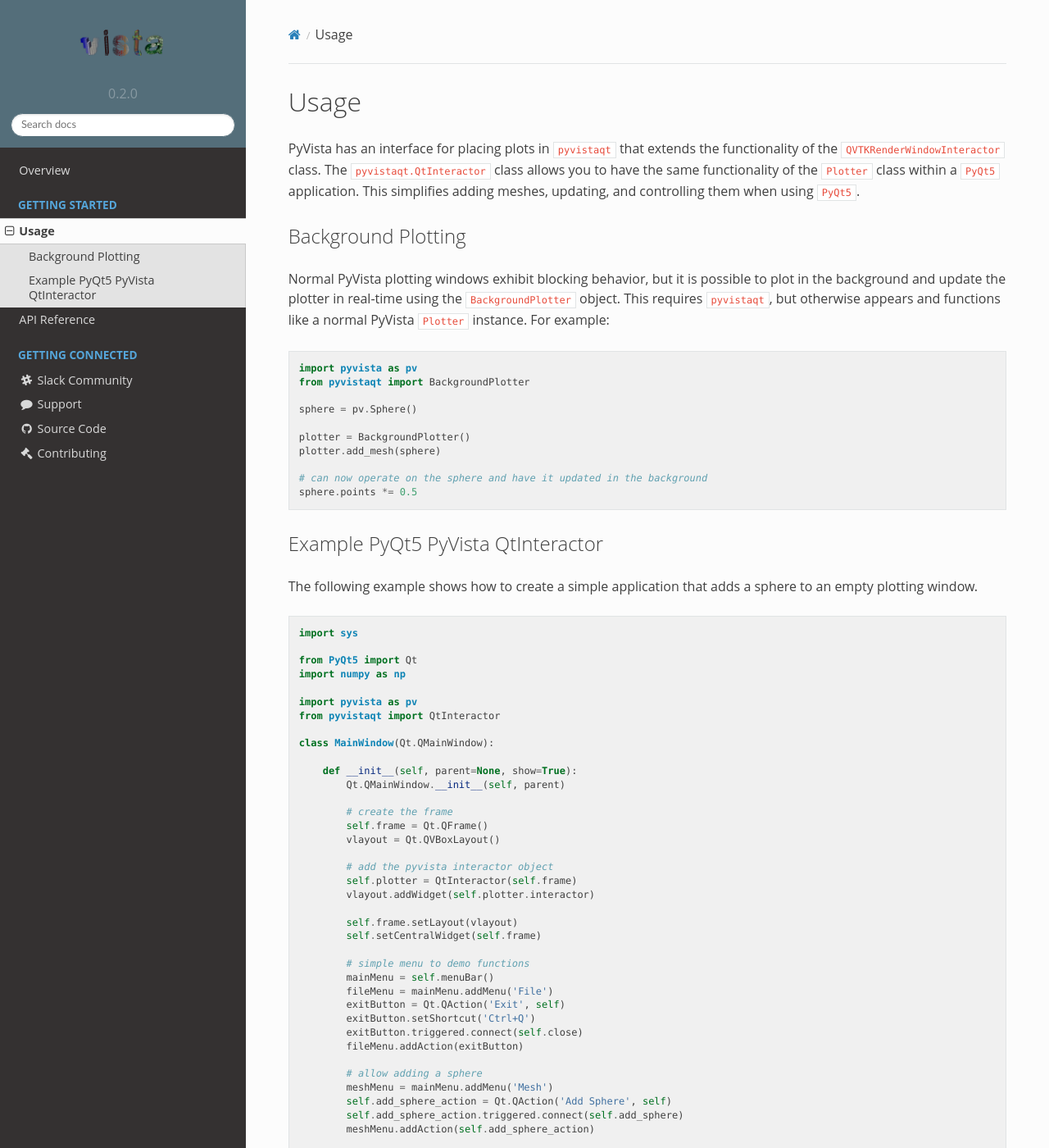
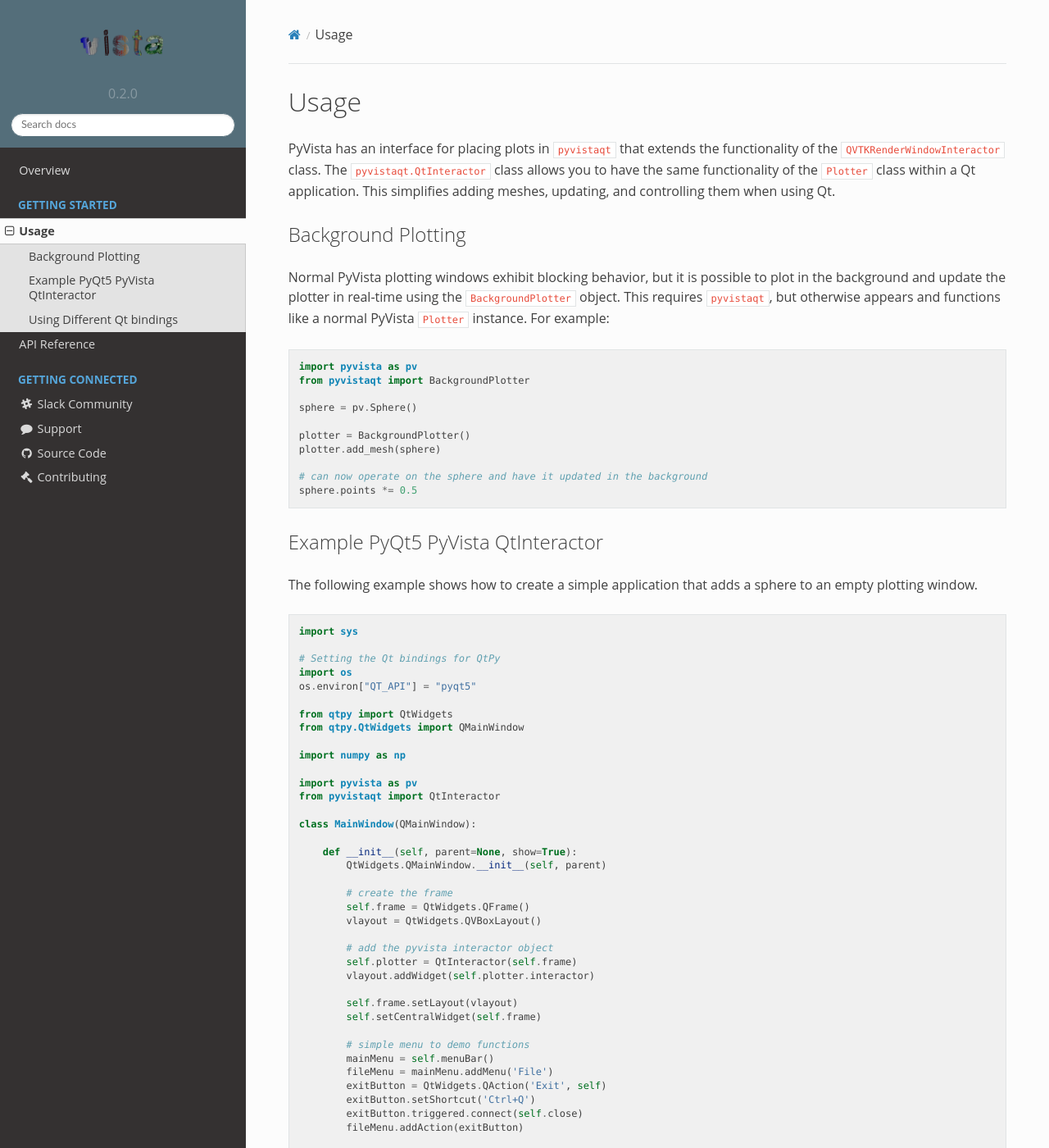
Before and after one commit to pyvista/pyvistaqt, a Sphinx documentation site: the page built from docs/usage.rst, in a window 1280 px wide and 1400 px high. Shown: the whole window at 82% size. Built offline with Sphinx 7.4.7 and the Read the Docs theme 2.0.0, drawn with Linux system fonts in a browser that asks for light colours; some of the changed text lies outside the part shown.

Commit message:
updated docs to mention QtPy, and give basic info on how to use PySide2

```diff
--- a/docs/usage.rst
+++ b/docs/usage.rst
@@ -6,9 +6,9 @@
 PyVista has an interface for placing plots in ``pyvistaqt`` that extends the
 functionality of the ``QVTKRenderWindowInteractor`` class.
 The ``pyvistaqt.QtInteractor`` class allows you to have the same functionality
-of the ``Plotter`` class within a ``PyQt5`` application.
+of the ``Plotter`` class within a Qt application.
 This simplifies adding meshes, updating, and controlling them when using
-``PyQt5``.
+Qt.
 
 
 Background Plotting
@@ -43,20 +43,26 @@
 
     import sys
 
-    from PyQt5 import Qt
+    # Setting the Qt bindings for QtPy
+    import os
+    os.environ["QT_API"] = "pyqt5"
+
+    from qtpy import QtWidgets
+    from qtpy.QtWidgets import QMainWindow
+
     import numpy as np
 
     import pyvista as pv
     from pyvistaqt import QtInteractor
 
-    class MainWindow(Qt.QMainWindow):
+    class MainWindow(QMainWindow):
 
         def __init__(self, parent=None, show=True):
-            Qt.QMainWindow.__init__(self, parent)
+            QtWidgets.QMainWindow.__init__(self, parent)
 
             # create the frame
-            self.frame = Qt.QFrame()
-            vlayout = Qt.QVBoxLayout()
+            self.frame = QtWidgets.QFrame()
+            vlayout = QtWidgets.QVBoxLayout()
 
             # add the pyvista interactor object
             self.plotter = QtInteractor(self.frame)
@@ -68,14 +74,14 @@
             # simple menu to demo functions
             mainMenu = self.menuBar()
             fileMenu = mainMenu.addMenu('File')
-            exitButton = Qt.QAction('Exit', self)
+            exitButton = QtWidgets.QAction('Exit', self)
             exitButton.setShortcut('Ctrl+Q')
             exitButton.triggered.connect(self.close)
             fileMenu.addAction(exitButton)
 
             # allow adding a sphere
             meshMenu = mainMenu.addMenu('Mesh')
-            self.add_sphere_action = Qt.QAction('Add Sphere', self)
+            self.add_sphere_action = QtWidgets.QAction('Add Sphere', self)
             self.add_sphere_action.triggered.connect(self.add_sphere)
             meshMenu.addAction(self.add_sphere_action)
 
@@ -85,12 +91,12 @@
         def add_sphere(self):
             """ add a sphere to the pyqt frame """
             sphere = pv.Sphere()
-            self.plotter.add_mesh(sphere)
+            self.plotter.add_mesh(sphere, show_edges=True)
             self.plotter.reset_camera()
 
 
     if __name__ == '__main__':
-        app = Qt.QApplication(sys.argv)
+        app = QtWidgets.QApplication(sys.argv)
         window = MainWindow()
         sys.exit(app.exec_())
 
@@ -99,3 +105,26 @@
     :width: 600pt
 
     PyQt5 pyvista QtInteractor
+
+
+Using Different Qt bindings
+~~~~~~~~~~~~~~~~~~~~~~~~~~~
+
+To use different Qt bindings you must first install them.
+For example, to use *PySide2*, you install it via:
+
+.. code:: bash
+
+    pip install PySide2
+
+
+Then you set the ``QT_API`` value to the specific binding you would
+like to use:
+
+.. code:: python
+
+    os.environ["QT_API"] = "pyside2"
+
+Please refer to the
+`*QtPy* documentation page <https://github.com/spyder-ide/qtpy>`_
+for more information.
```
Also changed, not shown: docs/index.rst (+15 -3 lines).
